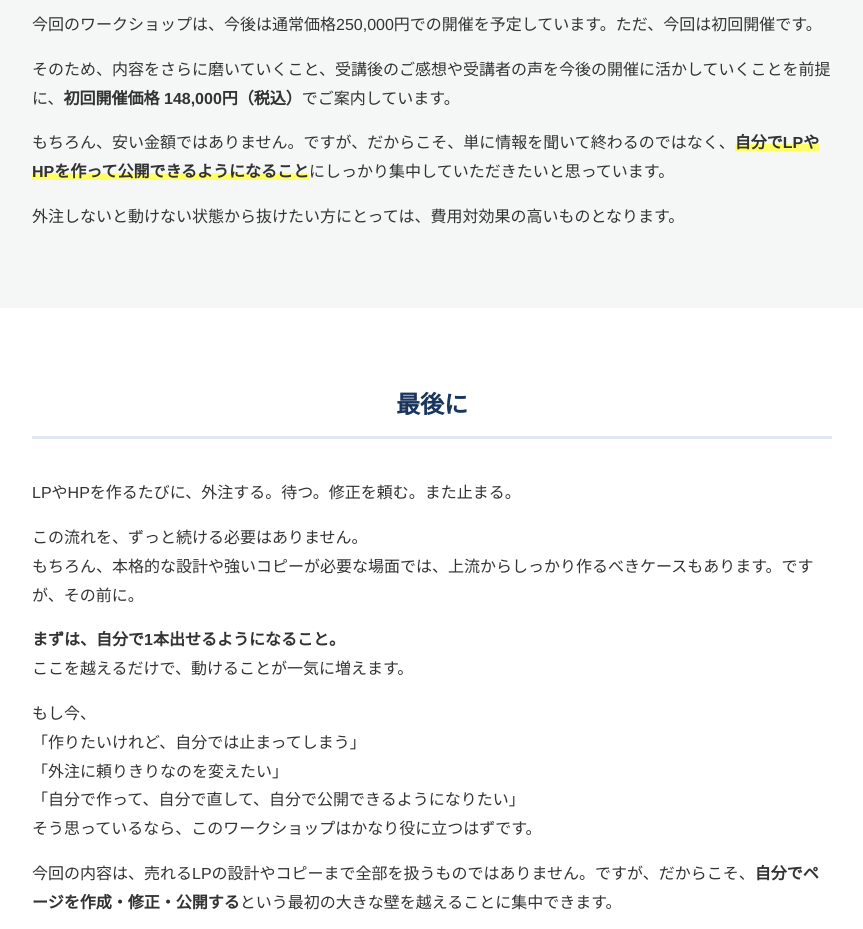
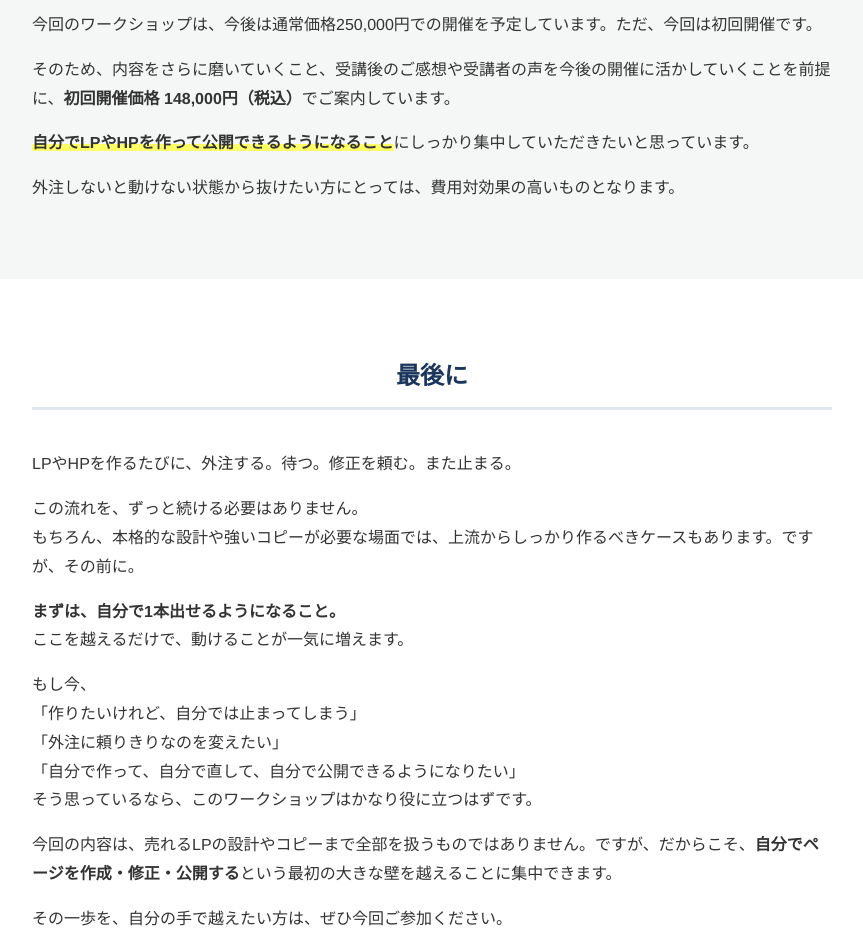
Before and after one commit to create-aquarius/ai-hp-lp, a plain HTML site: page index.html in a window 1280 px wide. Shown: the part 7640-8569 px from the top of the page, without its empty margins (208-1071 px from the left). Drawn offline with Linux system fonts and the light colour scheme.

Commit message:
Update index.html

```diff
--- a/index.html
+++ b/index.html
@@ -377,7 +377,7 @@
             <h3>今回の参加費について</h3>
             <p>今回のワークショップは、今後は通常価格250,000円での開催を予定しています。ただ、今回は初回開催です。</p>
             <p>そのため、内容をさらに磨いていくこと、受講後のご感想や受講者の声を今後の開催に活かしていくことを前提に、<strong>初回開催価格 148,000円（税込）</strong>でご案内しています。</p>
-            <p>もちろん、安い金額ではありません。ですが、だからこそ、単に情報を聞いて終わるのではなく、<span class="highlight">自分でLPやHPを作って公開できるようになること</span>にしっかり集中していただきたいと思っています。</p>
+            <p><span class="highlight">自分でLPやHPを作って公開できるようになること</span>にしっかり集中していただきたいと思っています。</p>
             <p>外注しないと動けない状態から抜けたい方にとっては、費用対効果の高いものとなります。</p>
         </div>
     </section>
```
